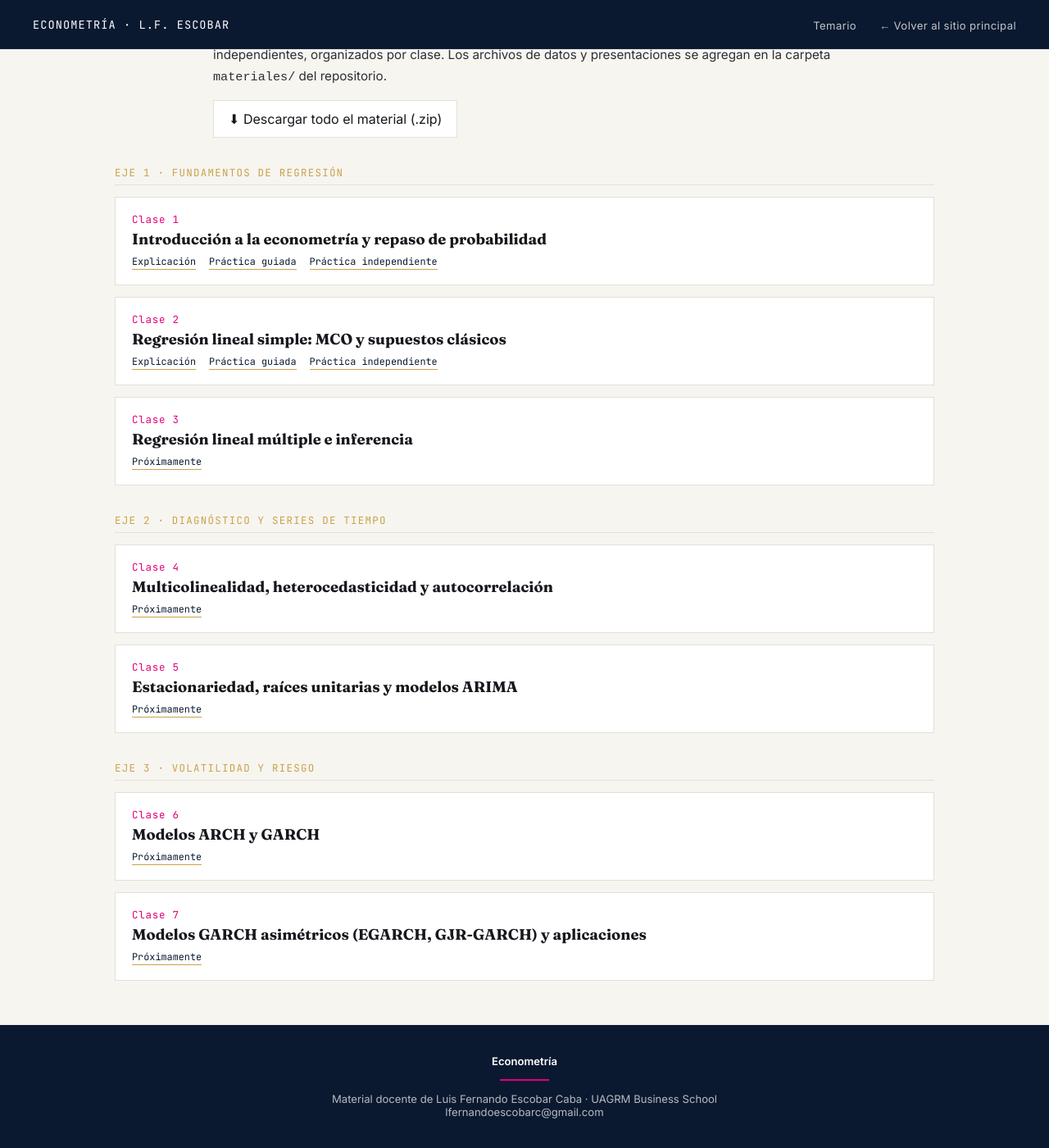
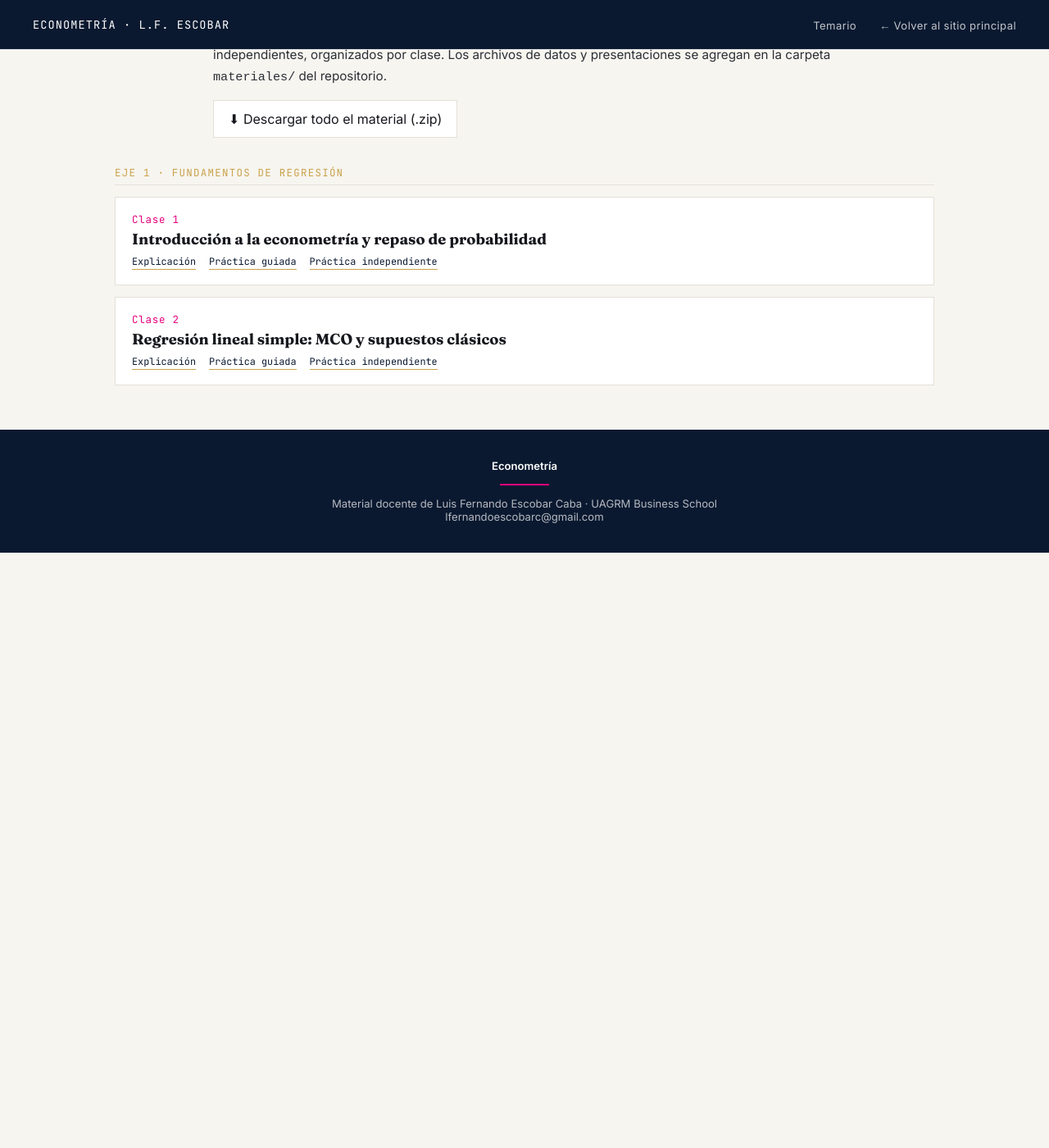
Before and after one commit to LFernandoEscobarC/finanzas, a Jekyll site: the page built from index.md, in a window 1280 px wide and 1400 px high, scrolled down 309 px. Shown: the whole window at 82% size. Built offline with Jekyll 4.4.1, drawn with Linux system fonts in a browser that asks for light colours; after the commit the page ends 983 px from its top, so only the background shows below that; some of the changed text lies outside the part shown.

Commit message:
Update index.md

```diff
--- a/index.md
+++ b/index.md
@@ -46,40 +46,7 @@ title: Temario
         <a href="{{ '/clases/clase-2/#practica-independiente' | relative_url }}">Práctica independiente</a>
       </div>
     </li>
-    <li class="class-item">
-      <div class="cnum">Clase 3</div>
-      <h3>Regresión lineal múltiple e inferencia</h3>
-      <div class="mat-links">
-        <a href="#">Próximamente</a>
-      </div>
-    </li>
+
   </ul>
 
-  <div class="axis-title">Eje 2 · Diagnóstico y series de tiempo</div>
-  <ul class="class-list">
-    <li class="class-item">
-      <div class="cnum">Clase 4</div>
-      <h3>Multicolinealidad, heterocedasticidad y autocorrelación</h3>
-      <div class="mat-links"><a href="#">Próximamente</a></div>
-    </li>
-    <li class="class-item">
-      <div class="cnum">Clase 5</div>
-      <h3>Estacionariedad, raíces unitarias y modelos ARIMA</h3>
-      <div class="mat-links"><a href="#">Próximamente</a></div>
-    </li>
-  </ul>
-
-  <div class="axis-title">Eje 3 · Volatilidad y riesgo</div>
-  <ul class="class-list">
-    <li class="class-item">
-      <div class="cnum">Clase 6</div>
-      <h3>Modelos ARCH y GARCH</h3>
-      <div class="mat-links"><a href="#">Próximamente</a></div>
-    </li>
-    <li class="class-item">
-      <div class="cnum">Clase 7</div>
-      <h3>Modelos GARCH asimétricos (EGARCH, GJR-GARCH) y aplicaciones</h3>
-      <div class="mat-links"><a href="#">Próximamente</a></div>
-    </li>
-  </ul>
 </main>
```
Also changed, not shown: other parts of index.md (+1 -1 lines).
